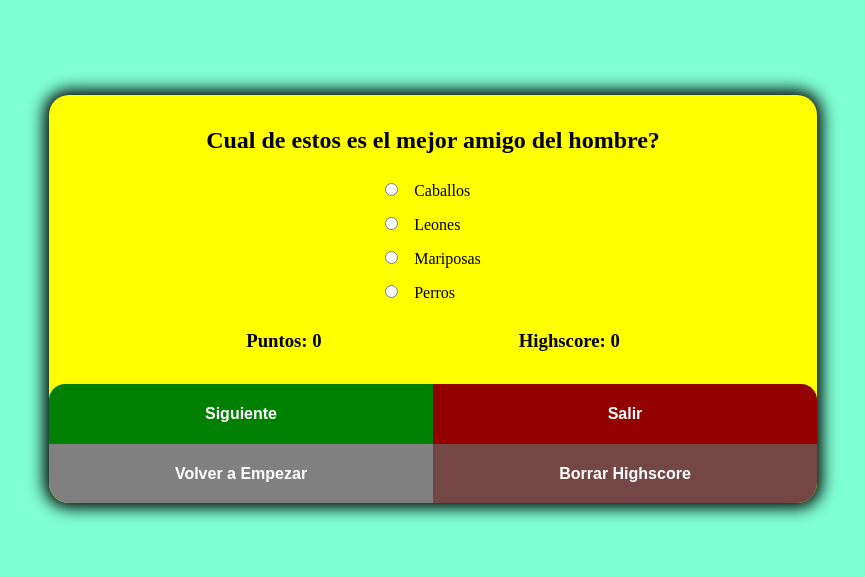
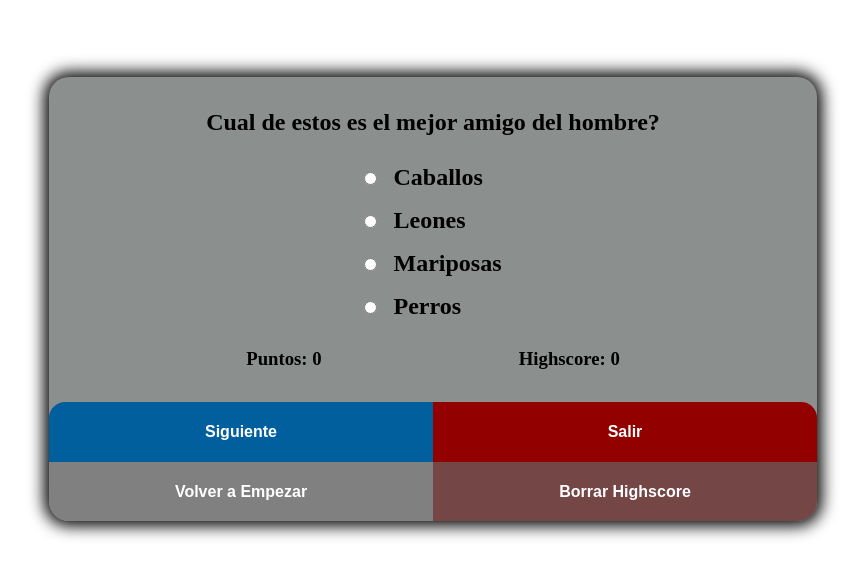
Before and after one commit to guskpo20/Quiz-Sofka, a plain HTML site: page index.html in a window 1280 px wide. Shown: the part 101-678 px from the top of the page, without its empty margins (207-1072 px from the left). Drawn offline with Linux system fonts and the light colour scheme.

Commit message:
Update style.css
Now its pretier but I am still not convinced

```diff
--- a/style.css
+++ b/style.css
@@ -5,7 +5,7 @@
 }
 
 .quiz{
-    background-color: aquamarine;
+    background-color: rgb(255, 255, 255);
     display: flex;
     align-items: center;
     justify-content: center;
@@ -14,7 +14,7 @@
 }
 
 .carta{
-    background-color: yellow;
+    background-color: rgb(139, 143, 142);
     width: 800px;
     max-width: 60%;
     display: flex;
@@ -42,6 +42,14 @@ ul{
 li{
     padding: 0.5rem 0;
     cursor: pointer;
+    color: black;
+    font-weight: bold;
+    font-size: 1.5rem;
+}
+
+li:hover{
+    background-color: rgb(180, 180, 180);
+    border-radius: 10px;
 }
 
 .opciones{
@@ -56,7 +64,7 @@ li{
 }
 
 .siguiente{
-    background-color: green;
+    background-color: rgb(1, 95, 158);
     font-weight: bold;
     color: white;
     font-size: 100%;
@@ -69,7 +77,7 @@ li{
 }
 
 .siguiente:hover{
-    background-color: rgb(4, 230, 4);
+    background-color: rgb(0, 160, 252);
 }
 
 .exit{
```
